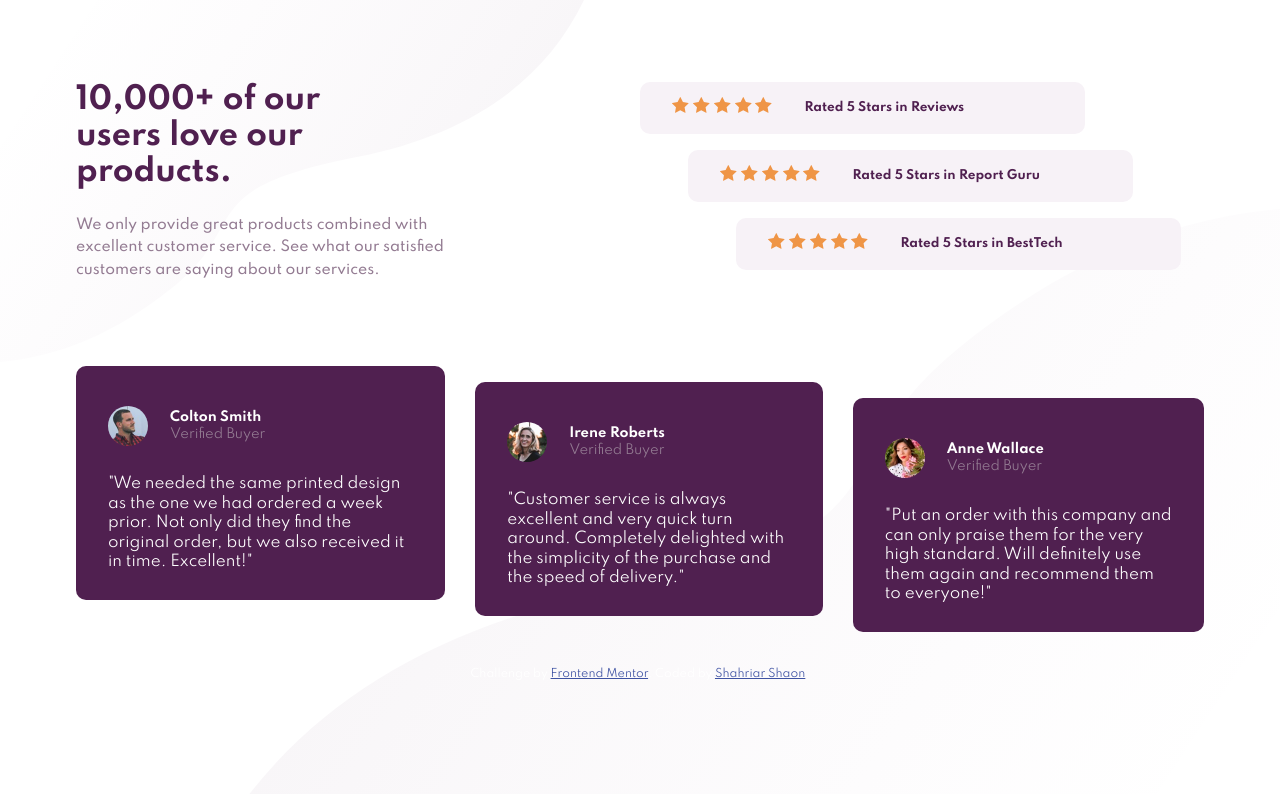
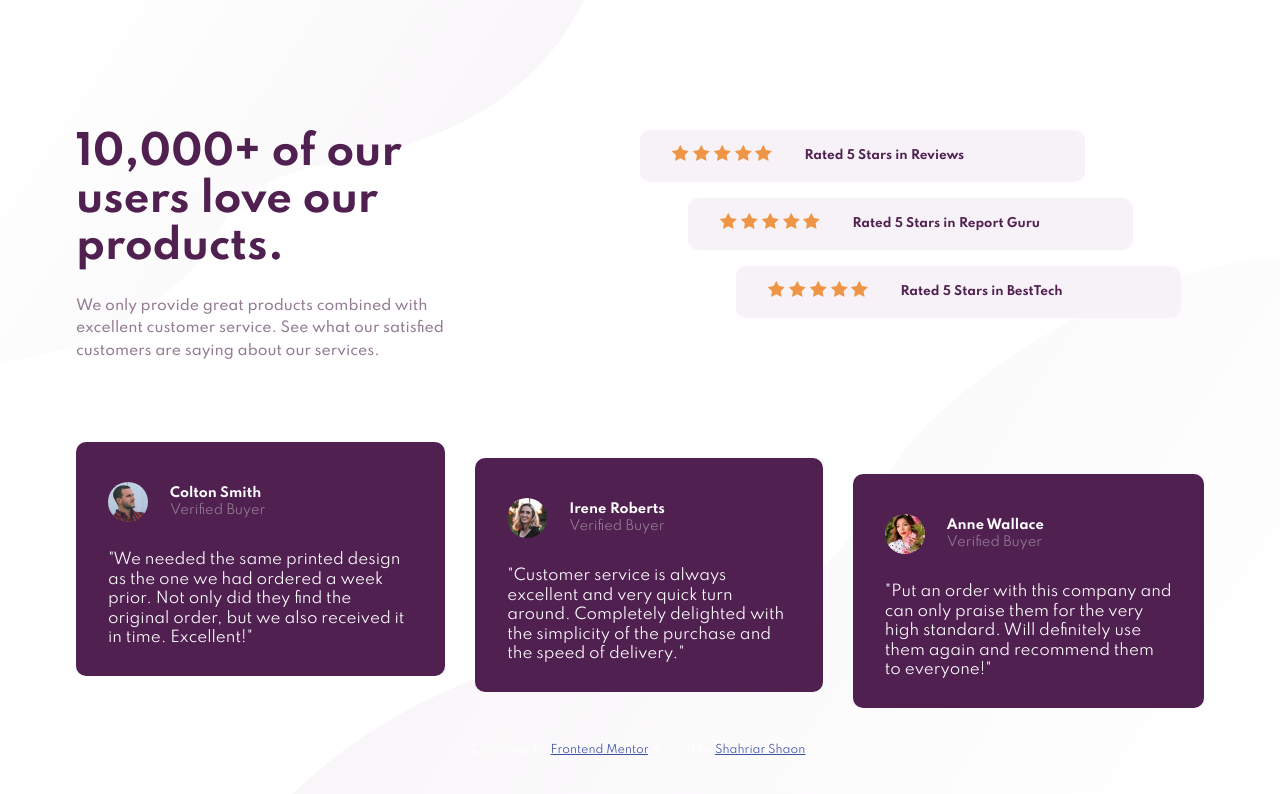
Before and after one commit to shahriarshaon1993/social-proof-section-master, a plain HTML site: page index.html in a window 1280 px wide. Drawn offline with Linux system fonts and the light colour scheme.

Commit message:
Fixed 1st times

```diff
--- a/index.html
+++ b/index.html
@@ -19,8 +19,8 @@
       <div class="container header-flex">
         <div class="header-left">
           <h1 class="header-title">10,000+ of our users love our products.</h1>
-          <h5 class="header-paragraph">We only provide great products combined with excellent customer service.
-          See what our satisfied customers are saying about our services.</h5>
+          <p class="header-paragraph">We only provide great products combined with excellent customer service.
+          See what our satisfied customers are saying about our services.</p>
         </div>
         <div class="header-right">
           <div class="header-card">
--- a/sass/styles.scss
+++ b/sass/styles.scss
@@ -2,7 +2,7 @@
 @import "utilites";
 
 .header {
-  margin-top: 5.125rem;
+  margin-top: 8.125rem;
 
   .header-flex {
     @media (min-width: 62.25rem) {
@@ -22,12 +22,12 @@
   &-title {
     padding: 0 1.75rem;
     color: $very-dark-magenta;
-    font-size: 1.875rem;
+    font-size: 2.5rem;
     font-weight: $font-weight-700;
 
     @media (min-width: 62.25rem) {
       padding: 0;
-      width: 18.75rem;
+      width: 20.75rem;
     }
   }
 
```
Also changed, not shown: css/styles.css, 1 other file.
